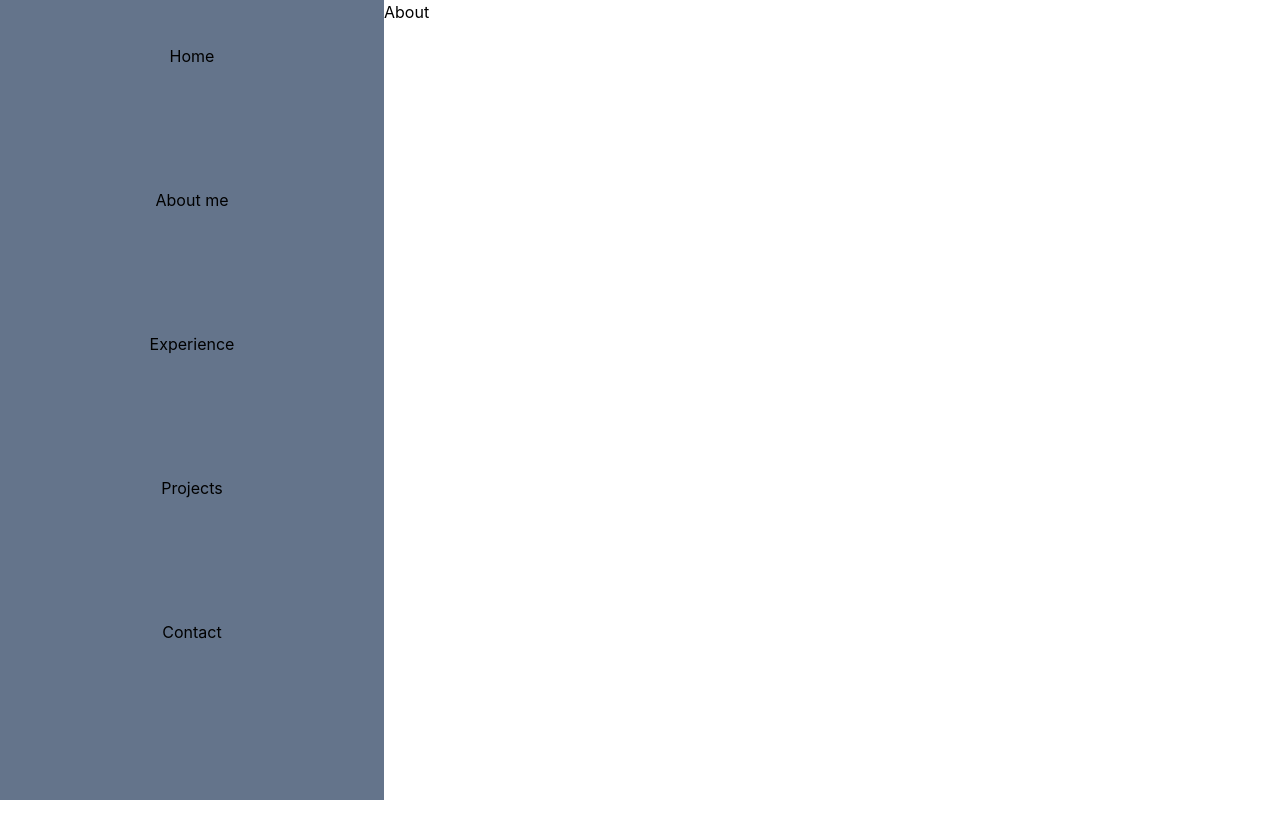
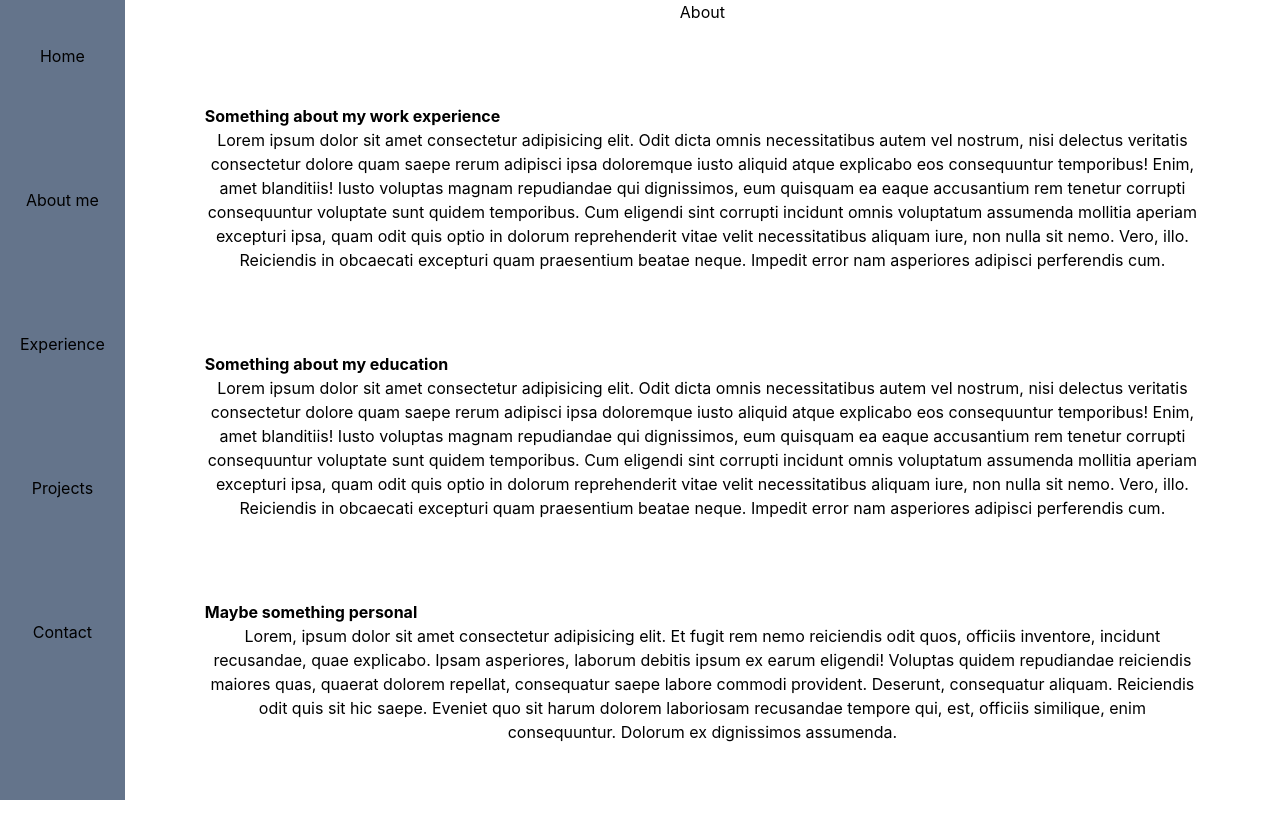
Before and after one commit to anmabler/personal-portfolio-react, a React (Create React App) app: page /about in a window 1280 px wide. Before the commit the page ends 800 px from the top, so only its background shows below. Built offline with nearby package versions, Linux system fonts and the light colour scheme.

Commit message:
feat: about page content

```diff
--- a/src/views/AboutPage.js
+++ b/src/views/AboutPage.js
@@ -2,6 +2,20 @@
 
 export default function AboutPage() {
   return (
-    <div>About</div>
+    <div>About
+      <div className='m-20'>
+        <h3 className='font-bold text-left'>Something about my work experience</h3>
+        <p>Lorem ipsum dolor sit amet consectetur adipisicing elit. Odit dicta omnis necessitatibus autem vel nostrum, nisi delectus veritatis consectetur dolore quam saepe rerum adipisci ipsa doloremque iusto aliquid atque explicabo eos consequuntur temporibus! Enim, amet blanditiis! Iusto voluptas magnam repudiandae qui dignissimos, eum quisquam ea eaque accusantium rem tenetur corrupti consequuntur voluptate sunt quidem temporibus. Cum eligendi sint corrupti incidunt omnis voluptatum assumenda mollitia aperiam excepturi ipsa, quam odit quis optio in dolorum reprehenderit vitae velit necessitatibus aliquam iure, non nulla sit nemo. Vero, illo. Reiciendis in obcaecati excepturi quam praesentium beatae neque. Impedit error nam asperiores adipisci perferendis cum.</p>
+      </div>
+      <div className='m-20'>
+        <h3 className='font-bold text-left'>Something about my education</h3>
+        <p>Lorem ipsum dolor sit amet consectetur adipisicing elit. Odit dicta omnis necessitatibus autem vel nostrum, nisi delectus veritatis consectetur dolore quam saepe rerum adipisci ipsa doloremque iusto aliquid atque explicabo eos consequuntur temporibus! Enim, amet blanditiis! Iusto voluptas magnam repudiandae qui dignissimos, eum quisquam ea eaque accusantium rem tenetur corrupti consequuntur voluptate sunt quidem temporibus. Cum eligendi sint corrupti incidunt omnis voluptatum assumenda mollitia aperiam excepturi ipsa, quam odit quis optio in dolorum reprehenderit vitae velit necessitatibus aliquam iure, non nulla sit nemo. Vero, illo. Reiciendis in obcaecati excepturi quam praesentium beatae neque. Impedit error nam asperiores adipisci perferendis cum.</p>
+      </div>
+      <div className='m-20'>
+        <h3 className='font-bold text-left'>Maybe something personal</h3>
+        <p>Lorem, ipsum dolor sit amet consectetur adipisicing elit. Et fugit rem nemo reiciendis odit quos, officiis inventore, incidunt recusandae, quae explicabo. Ipsam asperiores, laborum debitis ipsum ex earum eligendi! Voluptas quidem repudiandae reiciendis maiores quas, quaerat dolorem repellat, consequatur saepe labore commodi provident. Deserunt, consequatur aliquam. Reiciendis odit quis sit hic saepe. Eveniet quo sit harum dolorem laboriosam recusandae tempore qui, est, officiis similique, enim consequuntur. Dolorum ex dignissimos assumenda.</p>
+      </div>
+
+    </div>
   )
 }
```
